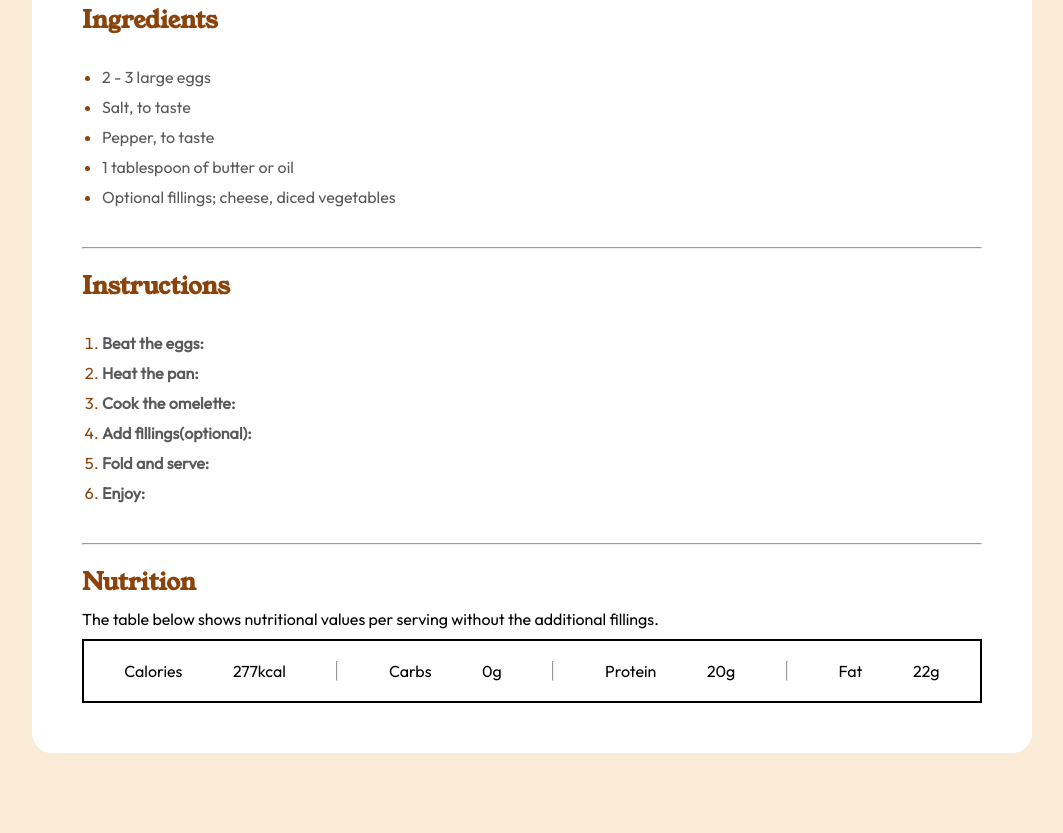
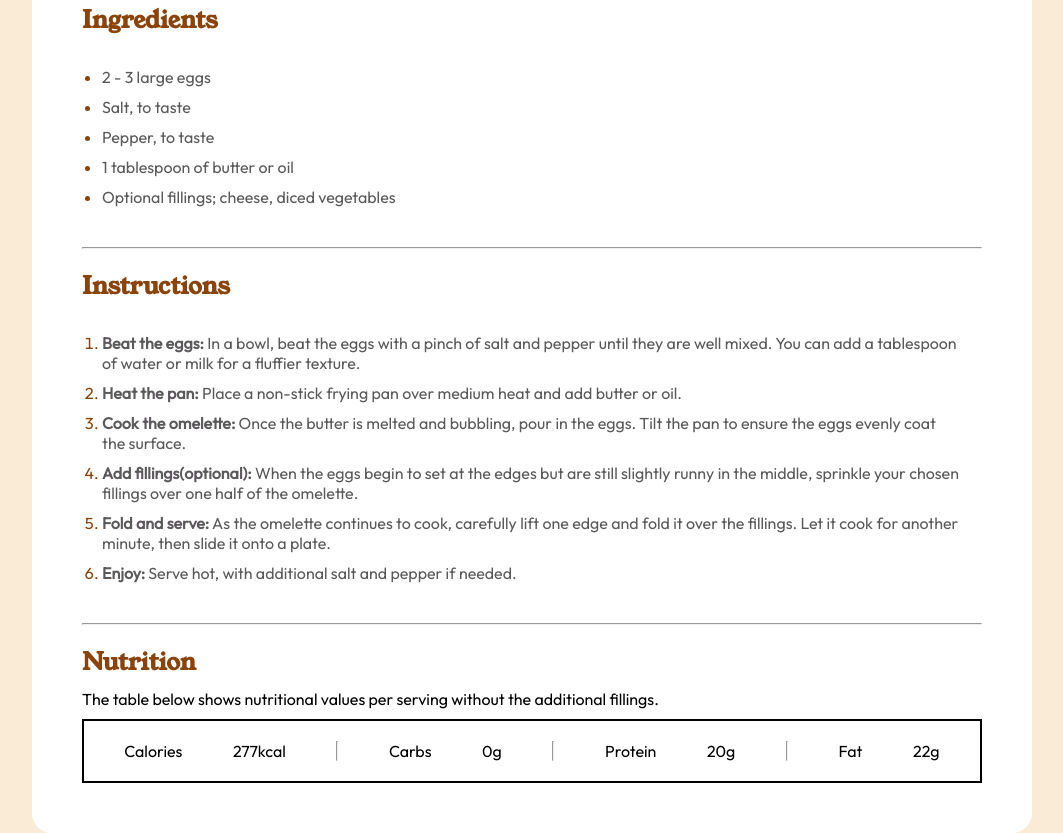
Before and after one commit to kuriroley/recipe-page, a plain HTML site: page index.html in a window 1280 px wide. Shown: the part 818-1651 px from the top of the page, without its empty margins (108-1171 px from the left). Before the commit the page ends 1571 px from the top, so only its background shows below. Drawn offline with Linux system fonts and the light colour scheme.

Commit message:
changes on text

```diff
--- a/index.html
+++ b/index.html
@@ -41,12 +41,16 @@
     <div class="recipe-instructions">
       <h2>Instructions</h2>
       <ol>
-        <li><b>Beat the eggs:</b></li>
-        <li><b>Heat the pan:</b></li>
-        <li><b>Cook the omelette:</b></li>
-        <li><b>Add fillings(optional):</b></li>
-        <li><b>Fold and serve:</b></li>
-        <li><b>Enjoy:</b> </li>
+        <li><b>Beat the eggs:</b> In a bowl, beat the eggs with a pinch of salt and pepper until they are well mixed.
+          You can add a tablespoon of water or milk for a fluffier texture.</li>
+        <li><b>Heat the pan:</b> Place a non-stick frying pan over medium heat and add butter or oil.</li>
+        <li><b>Cook the omelette:</b> Once the butter is melted and bubbling, pour in the eggs. Tilt the pan to ensure
+          the eggs evenly coat the surface.</li>
+        <li><b>Add fillings(optional):</b> When the eggs begin to set at the edges but are still slightly runny in the
+          middle, sprinkle your chosen fillings over one half of the omelette.</li>
+        <li><b>Fold and serve:</b> As the omelette continues to cook, carefully lift one edge and fold it over the
+          fillings. Let it cook for another minute, then slide it onto a plate.</li>
+        <li><b>Enjoy:</b> Serve hot, with additional salt and pepper if needed.</li>
       </ol>
     </div>
     <hr>
@@ -64,6 +68,5 @@
       </div>
     </div>
   </div>
-
 </body>
 </html>
```
